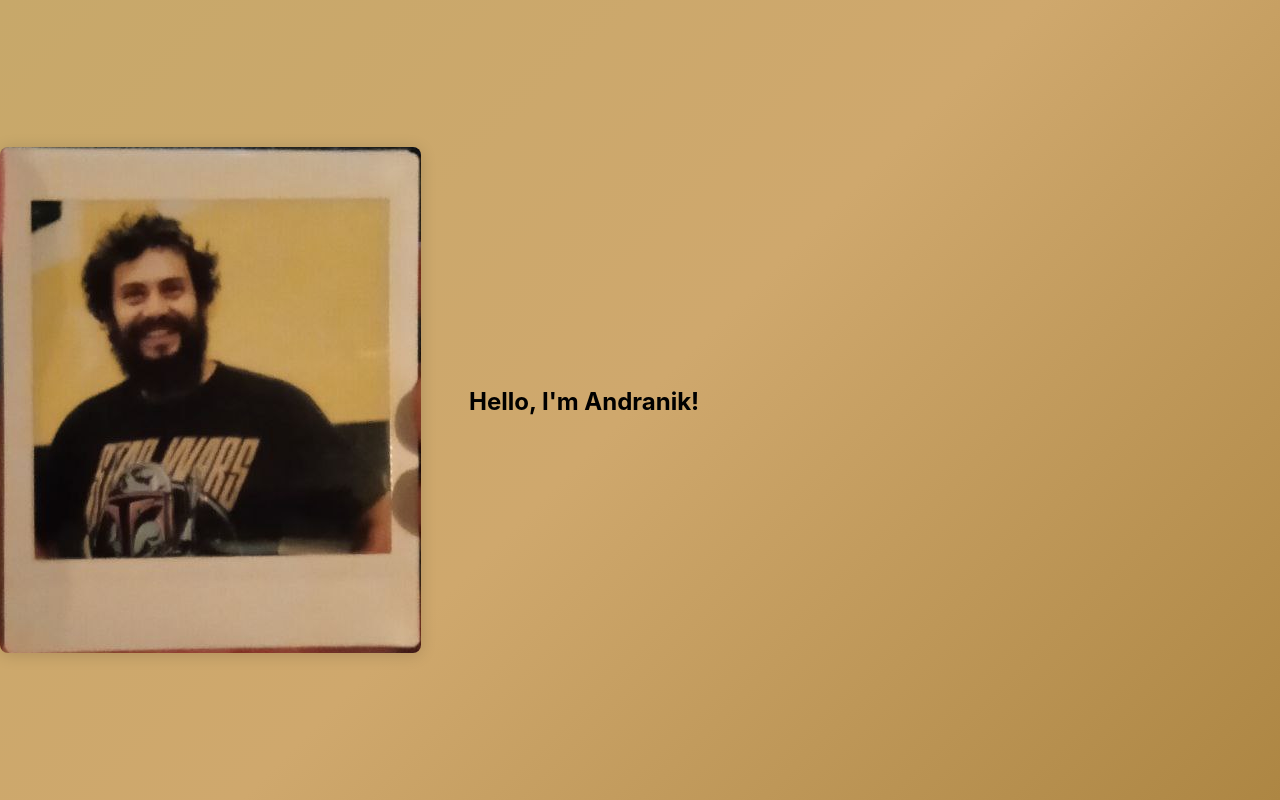
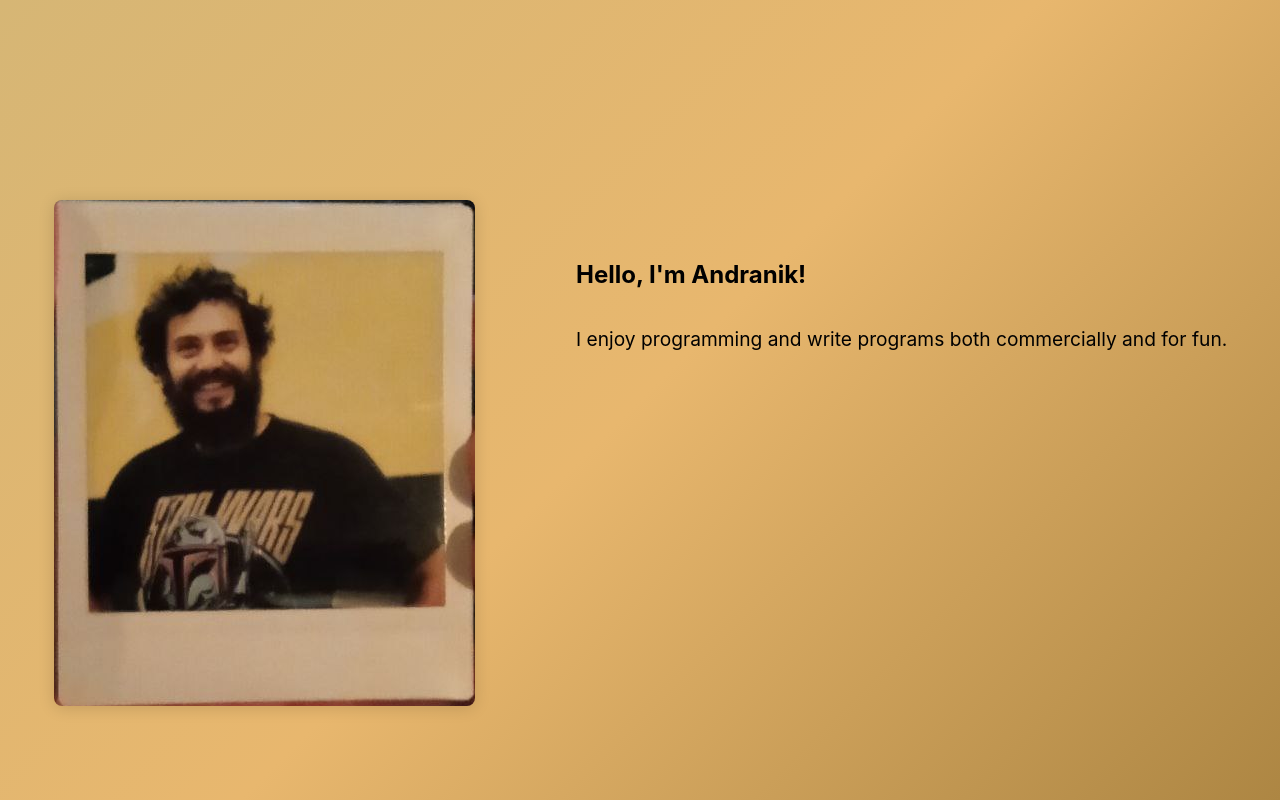
Before and after one commit to amuradyan/resume, a React (Create React App) app in the folder homepage/react/: page / in a window 1280 px wide. Shown: the top 800 px of the page. Built offline with nearby package versions, Linux system fonts and the light colour scheme; the HTML template or start-up script is replaced by a standard one.

Commit message:
:eye: :candy: :pencil2:

```diff
--- a/homepage/react/src/index.css
+++ b/homepage/react/src/index.css
@@ -7,7 +7,7 @@ body {
   -moz-osx-font-smoothing: grayscale;
   min-height: 100vh;
   min-width: 100vw;
-  background: linear-gradient(135deg, #c7a86a 0%, #cfa86d 50%, #ad8643 100%) !important;
+  background: linear-gradient(135deg, #d6b675 0%, #e8b76e 50%, #ad8643 100%) !important;
 }
 
 code {
@@ -47,22 +47,25 @@ code {
   display: flex;
   min-height: 100vh;
   width: 100vw;
-  align-items: center;
-  justify-content: center;
-  gap: 3rem;
+  align-items: flex-start;
+  justify-content: stretch;
+  gap: 0;
   position: absolute;
   top: 0;
   left: 0;
   right: 0;
   bottom: 0;
-  margin: auto;
+  margin: 0;
+  padding-top: 25vh;
 }
 
 .aboutme-left {
-  flex: 1;
+  flex: 3;
   display: flex;
-  justify-content: flex-end;
-  align-items: center;
+  justify-content: center;
+  align-items: flex-start;
+  background: transparent;
+  height: 100vh;
 }
 
 .aboutme-photo {
@@ -74,11 +77,15 @@ code {
 }
 
 .aboutme-right {
-  flex: 2;
+  flex: 4;
   display: flex;
   flex-direction: column;
-  justify-content: center;
+  justify-content: flex-start;
   align-items: flex-start;
+  padding-left: 3rem;
+  padding-top: 5vh;
+  background: transparent;
+  height: 100vh;
 }
 
 .aboutme-right h2 {
--- a/homepage/react/src/pages/AboutMe.js
+++ b/homepage/react/src/pages/AboutMe.js
@@ -11,7 +11,9 @@ function AboutMe(params) {
       </div>
       <div className="aboutme-right">
         <h2>Hello, I'm Andranik!</h2>
-        {/* All other text is hidden for now */}
+        <p>
+          I enjoy programming and write programs both commercially and for fun.
+        </p>
       </div>
     </div>
   )
```
